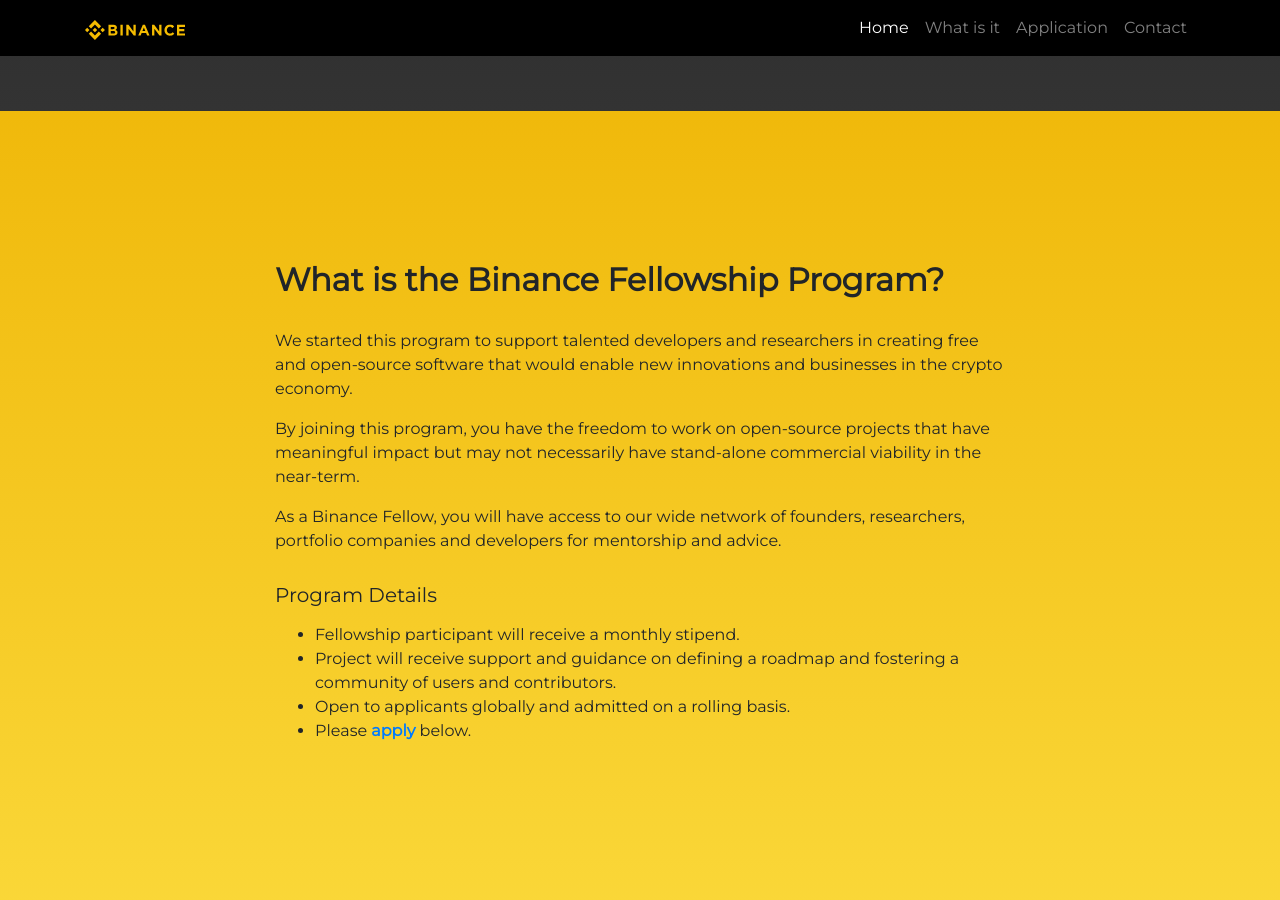
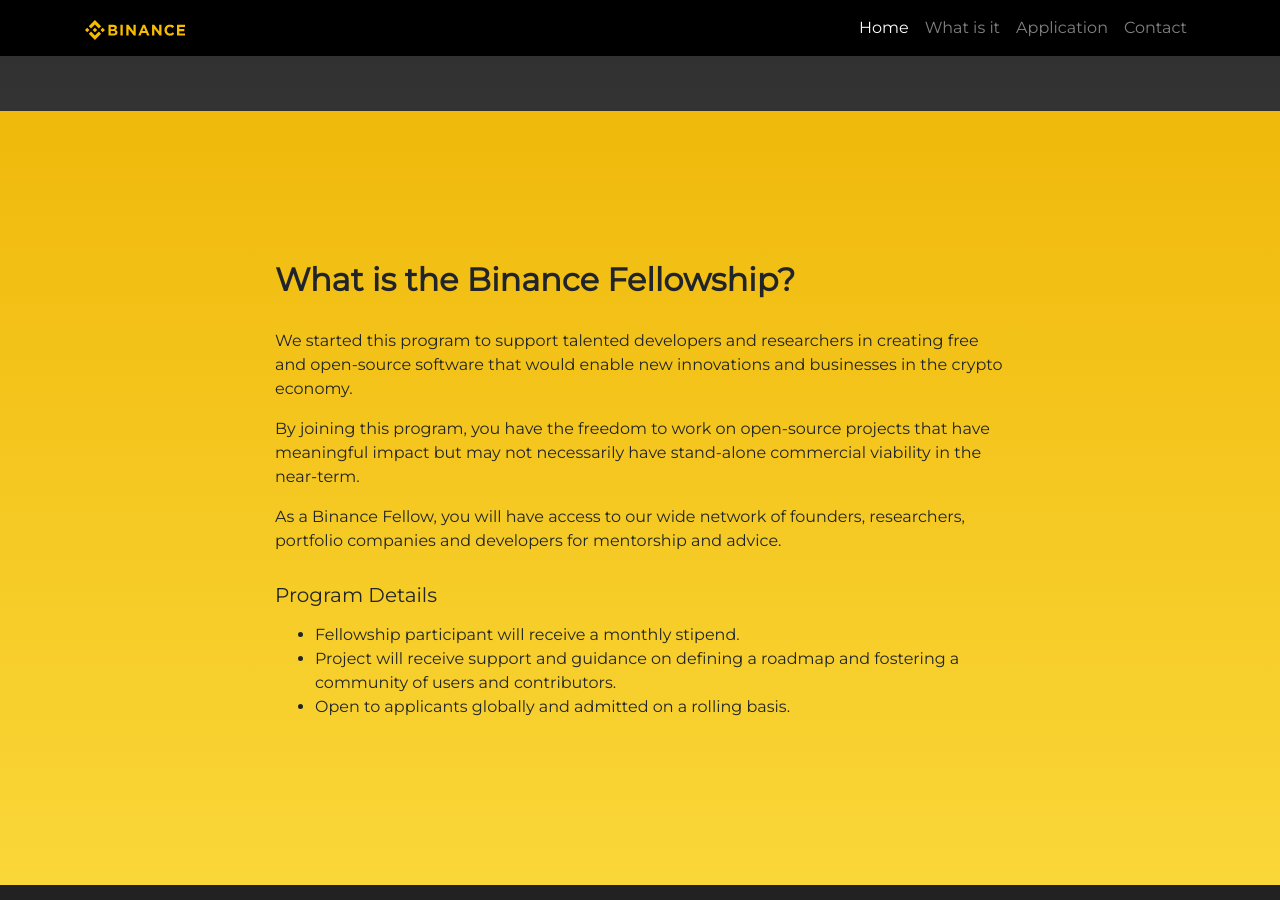
Before and after one commit to binancefellowship/binancefellowship.github.io, a Jekyll site: the page index.html, which Jekyll copies as it is, in a window 1280 px wide and 900 px high, scrolled down 427 px. Built offline with Jekyll 4.4.1, drawn with Linux system fonts in a browser that asks for light colours.

Commit message:
minor text adjustments

```diff
--- a/index.html
+++ b/index.html
@@ -70,7 +70,7 @@
     <div class="container">
       <div class="row">
         <div class="col-lg-8 mx-auto">
-          <h2 style="font-weight: bold">What is the Binance Fellowship Program?</h2>
+          <h2 style="font-weight: bolder">What is the Binance Fellowship?</h2>
 
           <p style="margin-top: 30px">We started this program to support talented developers and researchers in creating free and open-source software that would enable new innovations and businesses in the crypto economy.</p>
           <p>By joining this program, you have the freedom to work on open-source projects that have meaningful impact but may not necessarily have stand-alone commercial viability in the near-term.</p>
@@ -81,7 +81,6 @@
             <li>Fellowship participant will receive a monthly stipend.</li>
             <li>Project will receive support and guidance on defining a roadmap and fostering a community of users and contributors.</li>
             <li>Open to applicants globally and admitted on a rolling basis.</li>
-            <li>Please <a href="#apply" style="font-weight: bold">apply</a> below.</li>
           </ul>
         </div>
       </div>
```
